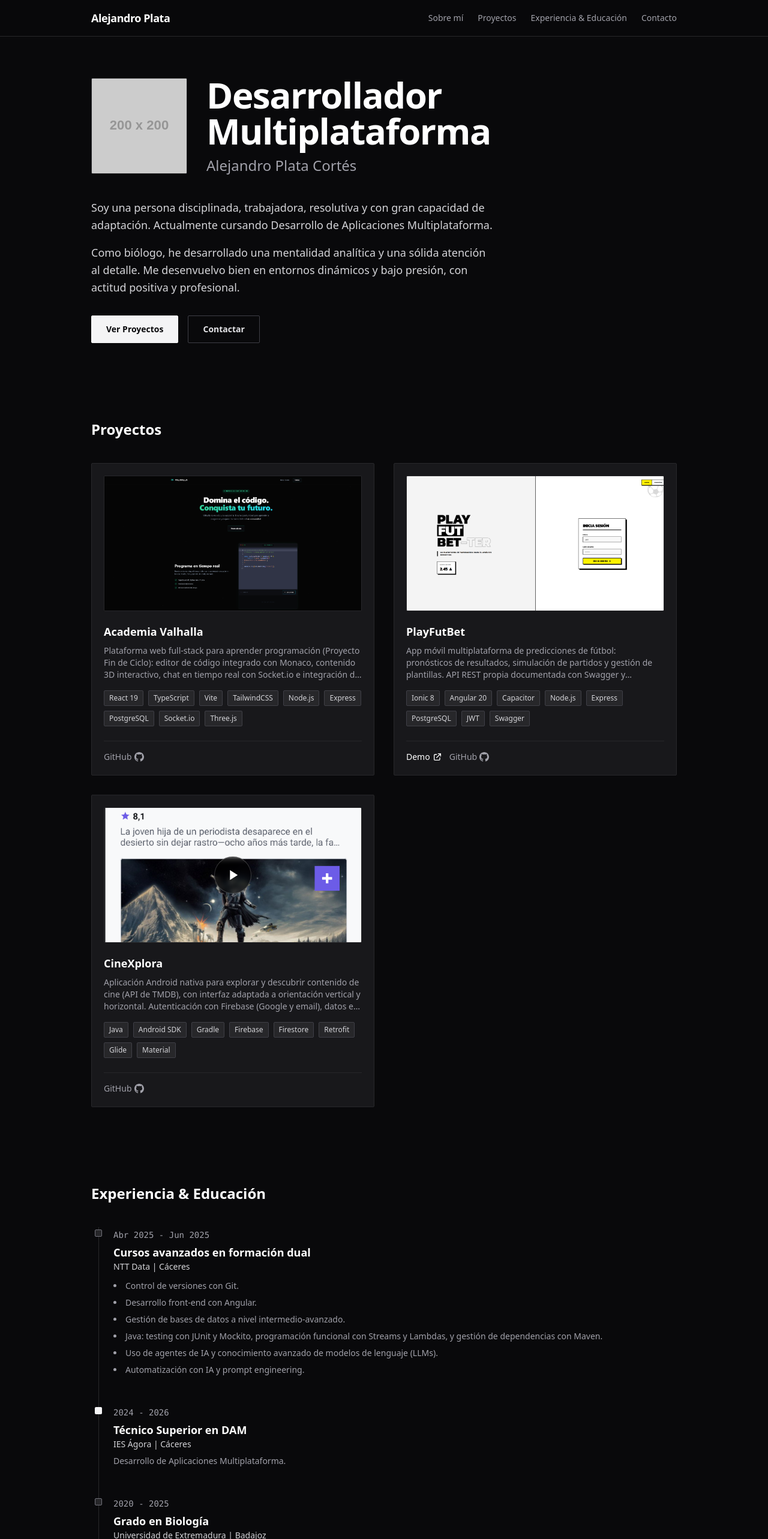
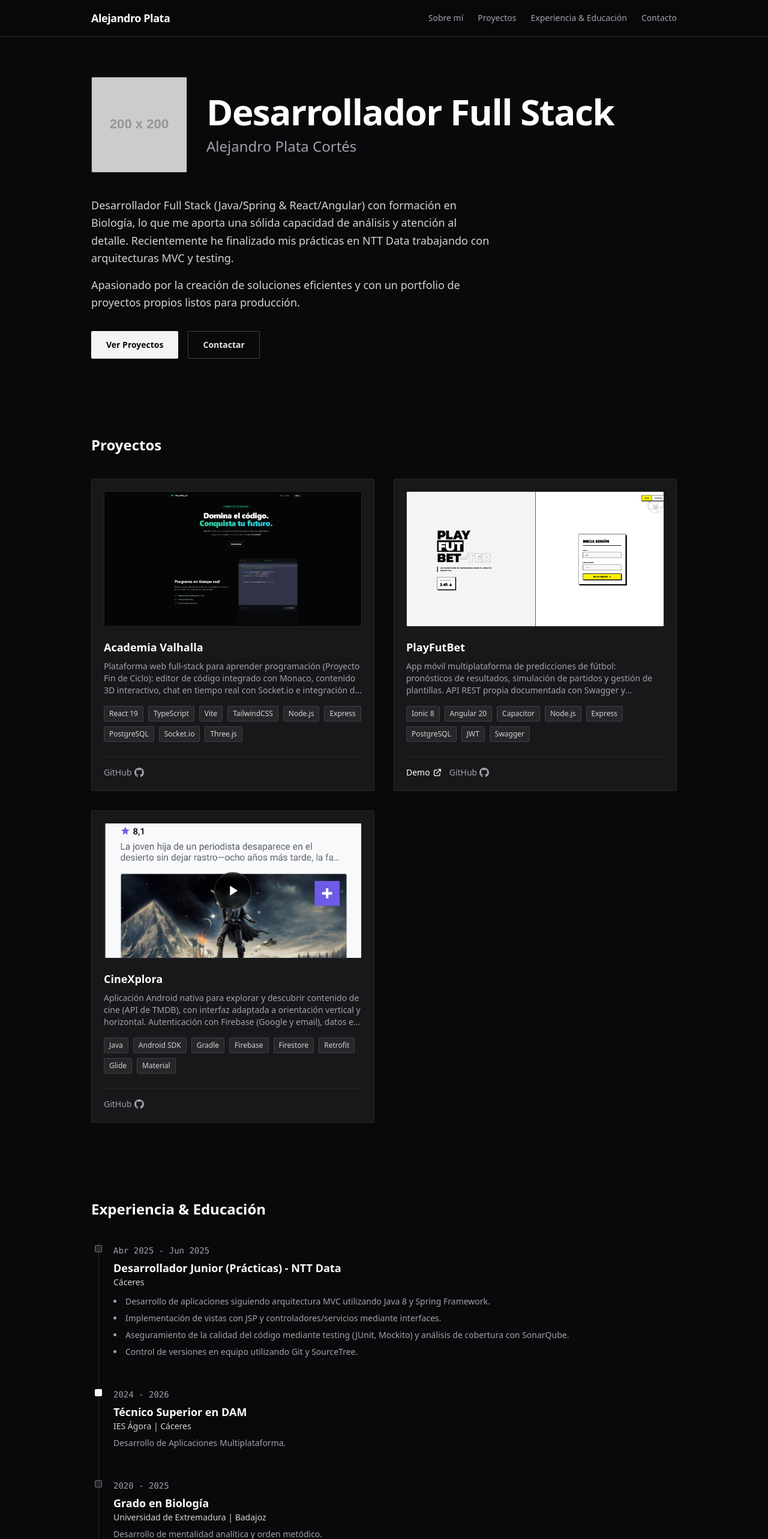
Before and after one commit to Alejandro-Plata/Portfolio, an Angular app: page / in a window 1280 px wide. Shown: the top 2566 px of the page at 60% size. Built offline with nearby package versions, Linux system fonts and the light colour scheme.

Commit message:
titulo playfutbetter

```diff
--- a/src/app/components/about/about.component.ts
+++ b/src/app/components/about/about.component.ts
@@ -15,7 +15,7 @@ import { Component } from '@angular/core';
 
         <div>
           <h1 class="text-4xl md:text-6xl font-bold mb-3 tracking-tight text-white">
-            Desarrollador Multiplataforma
+            Desarrollador Full Stack
           </h1>
           <h2 class="text-xl md:text-2xl text-zinc-400 font-light">
             Alejandro Plata Cortés
@@ -25,13 +25,13 @@ import { Component } from '@angular/core';
 
       <div class="max-w-2xl text-zinc-300 space-y-4 text-lg leading-relaxed">
         <p>
-          Soy una persona disciplinada, trabajadora, resolutiva y con gran capacidad de adaptación.
-          Actualmente cursando Desarrollo de Aplicaciones Multiplataforma.
+          Desarrollador Full Stack (Java/Spring &amp; React/Angular) con formación en Biología, lo que
+          me aporta una sólida capacidad de análisis y atención al detalle. Recientemente he
+          finalizado mis prácticas en NTT Data trabajando con arquitecturas MVC y testing.
         </p>
         <p>
-          Como biólogo, he desarrollado una mentalidad analítica y una sólida atención al detalle.
-          Me desenvuelvo bien en entornos dinámicos y bajo presión, con actitud positiva y
-          profesional.
+          Apasionado por la creación de soluciones eficientes y con un portfolio de proyectos propios
+          listos para producción.
         </p>
       </div>
 
--- a/src/app/components/experience/experience.component.ts
+++ b/src/app/components/experience/experience.component.ts
@@ -53,15 +53,13 @@ export class ExperienceComponent {
   timeline: TimelineItem[] = [
     {
       period: 'Abr 2025 - Jun 2025',
-      title: 'Cursos avanzados en formación dual',
-      place: 'NTT Data | Cáceres',
+      title: 'Desarrollador Junior (Prácticas) - NTT Data',
+      place: 'Cáceres',
       bullets: [
-        'Control de versiones con Git.',
-        'Desarrollo front-end con Angular.',
-        'Gestión de bases de datos a nivel intermedio-avanzado.',
-        'Java: testing con JUnit y Mockito, programación funcional con Streams y Lambdas, y gestión de dependencias con Maven.',
-        'Uso de agentes de IA y conocimiento avanzado de modelos de lenguaje (LLMs).',
-        'Automatización con IA y prompt engineering.',
+        'Desarrollo de aplicaciones siguiendo arquitectura MVC utilizando Java 8 y Spring Framework.',
+        'Implementación de vistas con JSP y controladores/servicios mediante interfaces.',
+        'Aseguramiento de la calidad del código mediante testing (JUnit, Mockito) y análisis de cobertura con SonarQube.',
+        'Control de versiones en equipo utilizando Git y SourceTree.',
       ],
     },
     {
```
